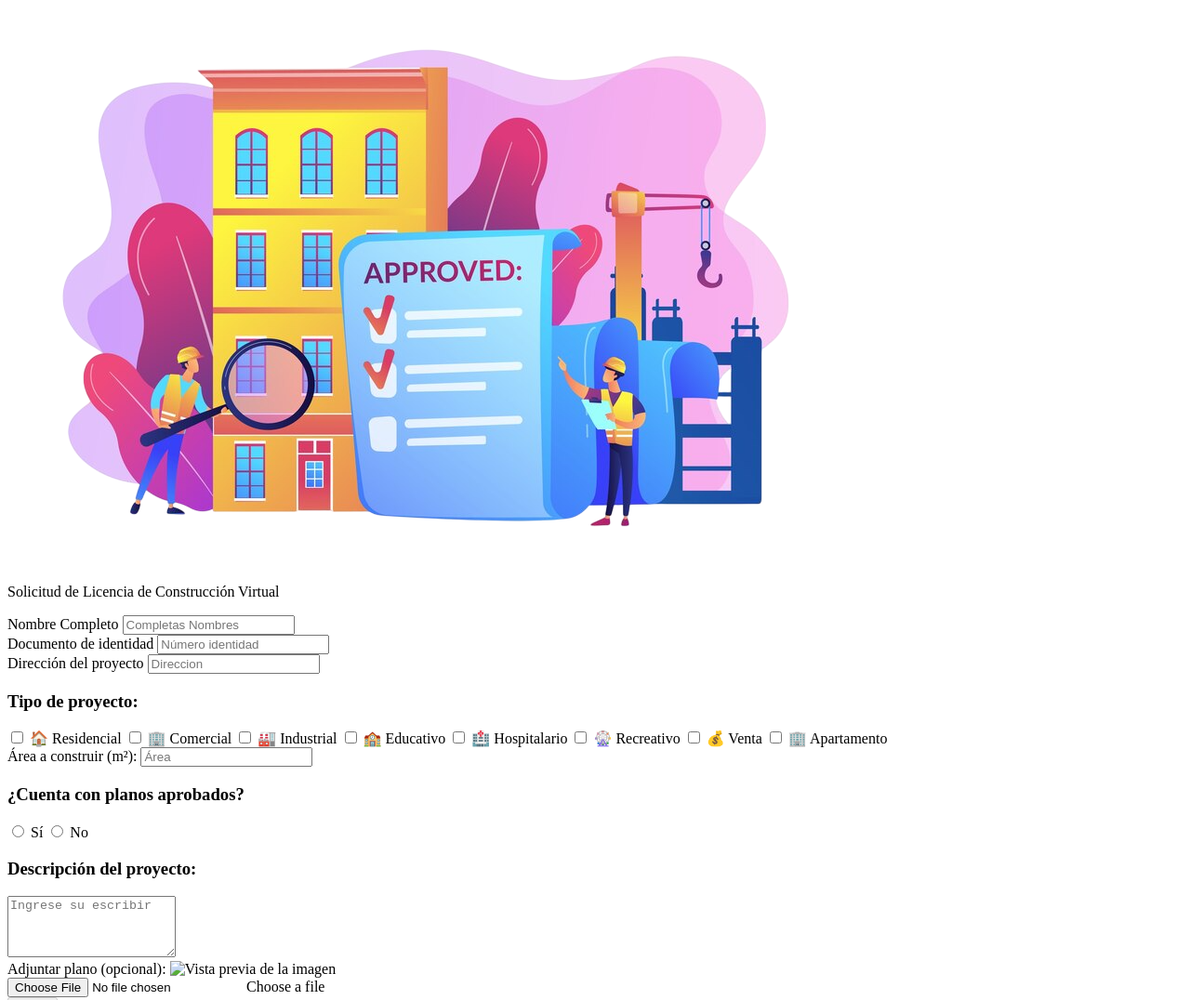
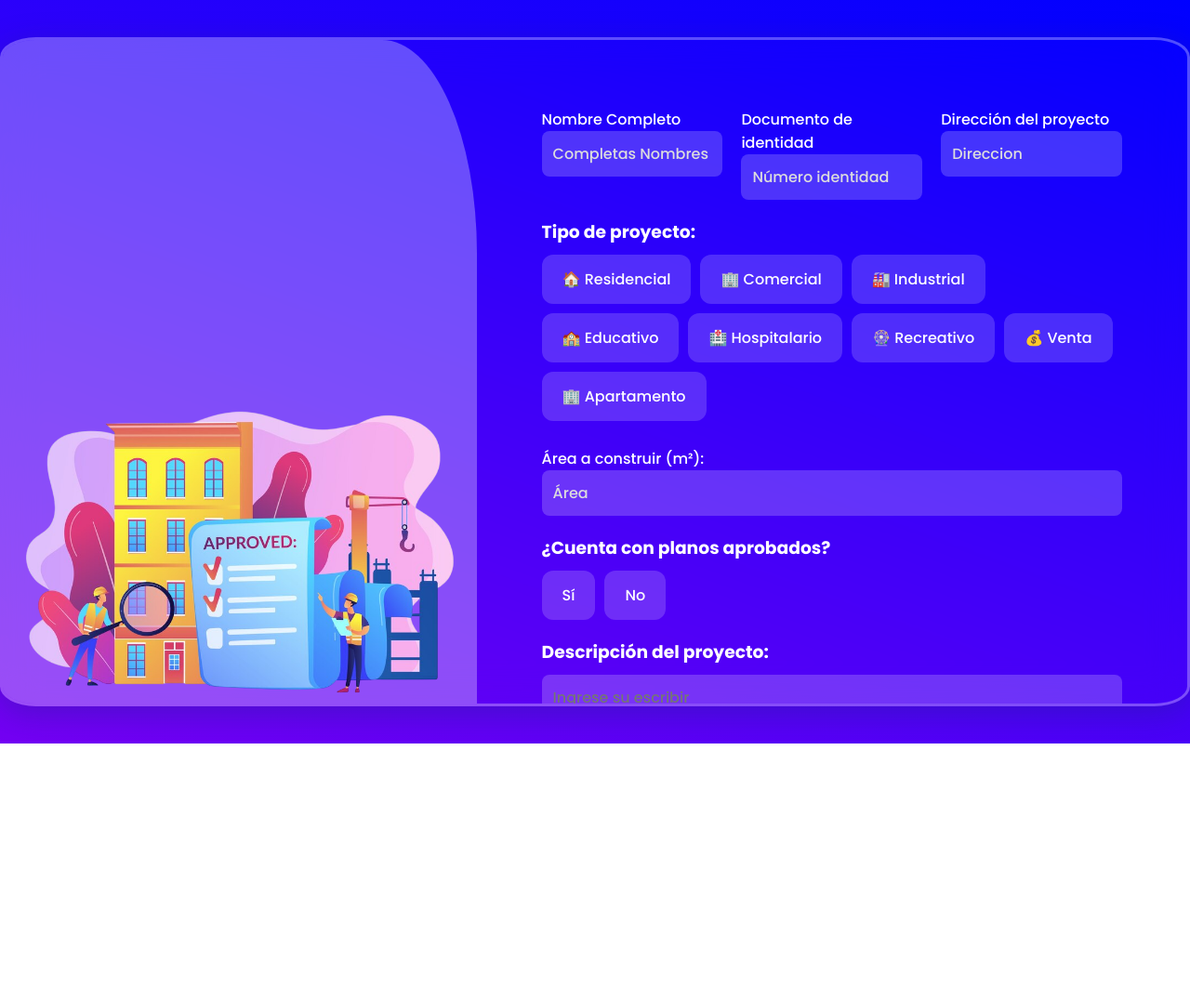
Before and after one commit to SoftWerb/LicenciaConstuccion, a plain HTML site: page index.html in a window 1280 px wide. Shown: the top 1076 px of the page at 93% size. After the commit the page ends 800 px from the top, so only its background shows below. Drawn offline with nearby package versions, Linux system fonts and the light colour scheme; some packages are replaced by stand-ins of ours; the site is published under a folder, as on GitHub Pages, so addresses that start at the root find nothing; a script that the page names is missing.

Commit message:
Update index.html

```diff
--- a/index.html
+++ b/index.html
@@ -11,7 +11,7 @@
   <script src="https://cdn.jsdelivr.net/npm/sweetalert2@11"></script>
   <script src="https://cdnjs.cloudflare.com/ajax/libs/animejs/2.0.2/anime.min.js"></script>
   <script src="https://cdn.jsdelivr.net/npm/canvas-confetti@1.5.1/dist/confetti.browser.min.js"></script>
-  <link rel="stylesheet" href="/css/style.css">
+  <link rel="stylesheet" href="css/style.css">
 </head>
 
 <body>
@@ -350,7 +350,7 @@
   </div>
 
 
-  <script src="/js/java.js"></script>
+  <script src="js/java.js"></script>
 
 
 
```
